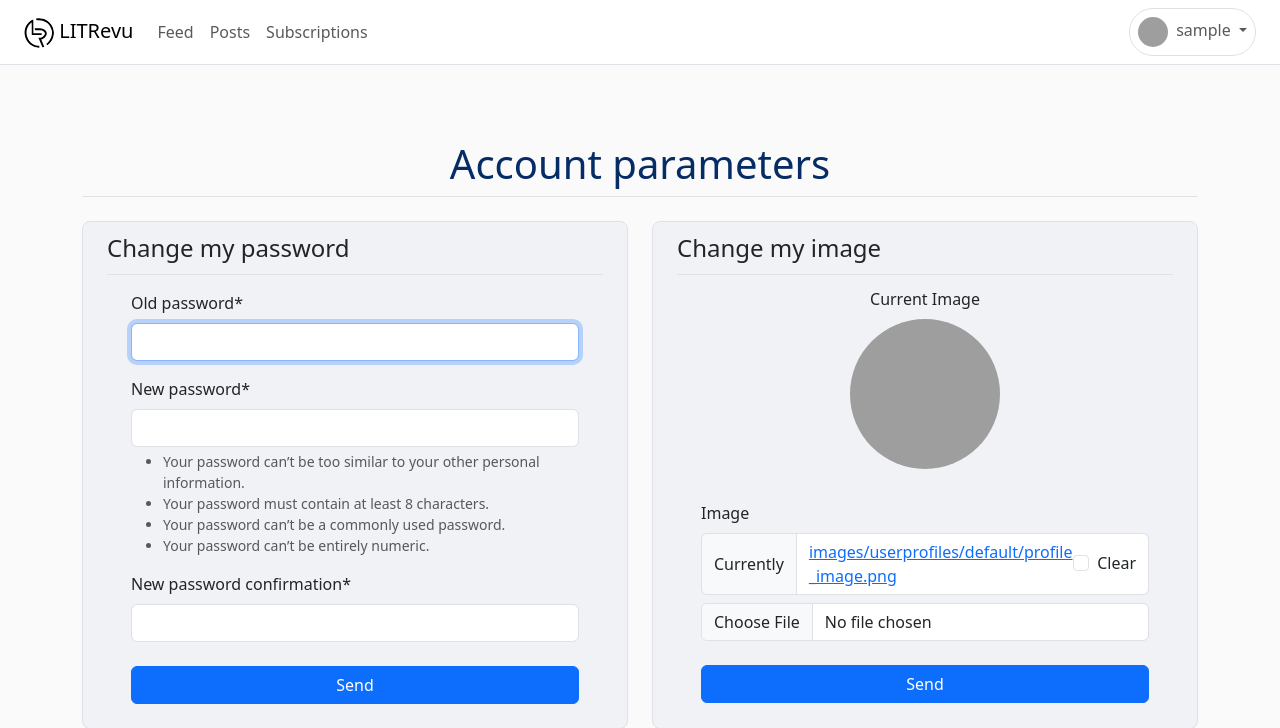
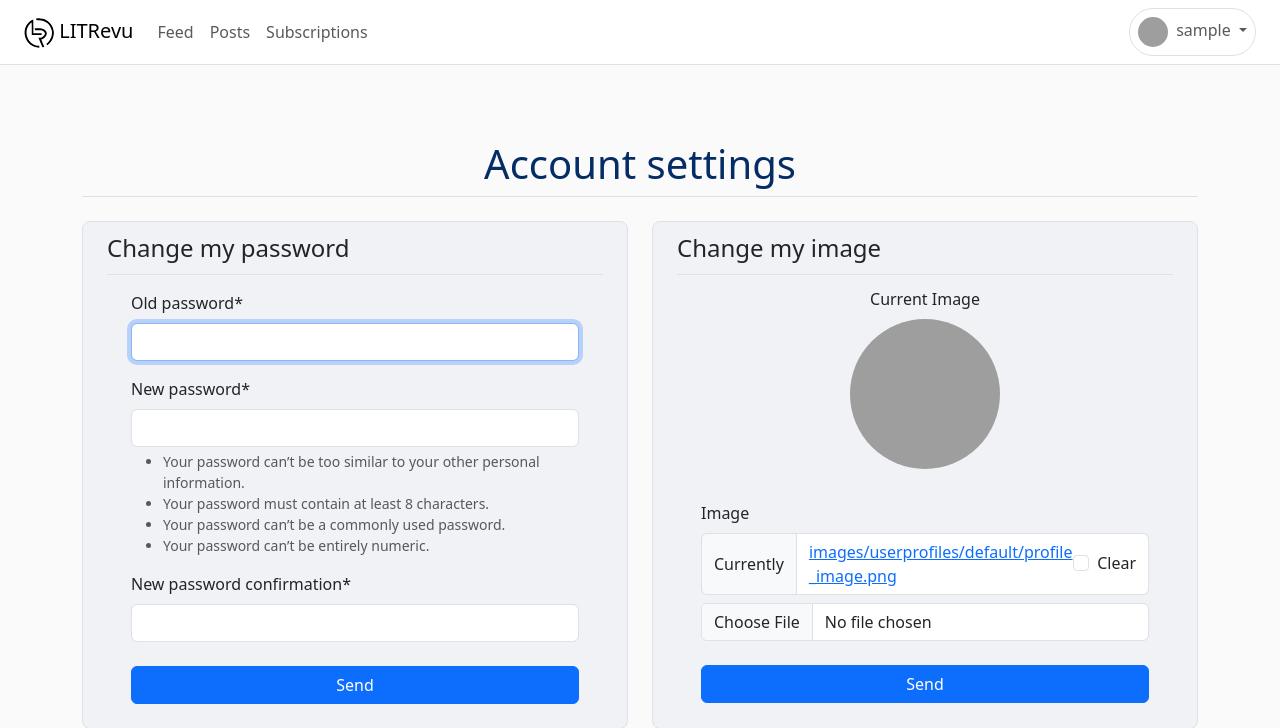
Before and after one commit to johntsinger/da-python-p9, a Django app: page /authentication/usermodifications/ in a window 1280 px wide. Shown: the top 728 px of the page. Run offline with Django 4.2, Linux system fonts and the light colour scheme; the visitor is signed in with stand-in values (Sample User, id 1); some libraries are stand-ins or nearby versions; grey boxes are pictures that could not be loaded.

Commit message:
change name display in parameters

```diff
--- a/litrevu/authentication/templates/authentication/parameters.html
+++ b/litrevu/authentication/templates/authentication/parameters.html
@@ -1,7 +1,7 @@
 {% extends 'base.html' %}
 
 {% block h1 %}
-    Account parameters
+    Account settings
 {% endblock h1 %}
 
 {% load crispy_forms_tags %}
```
